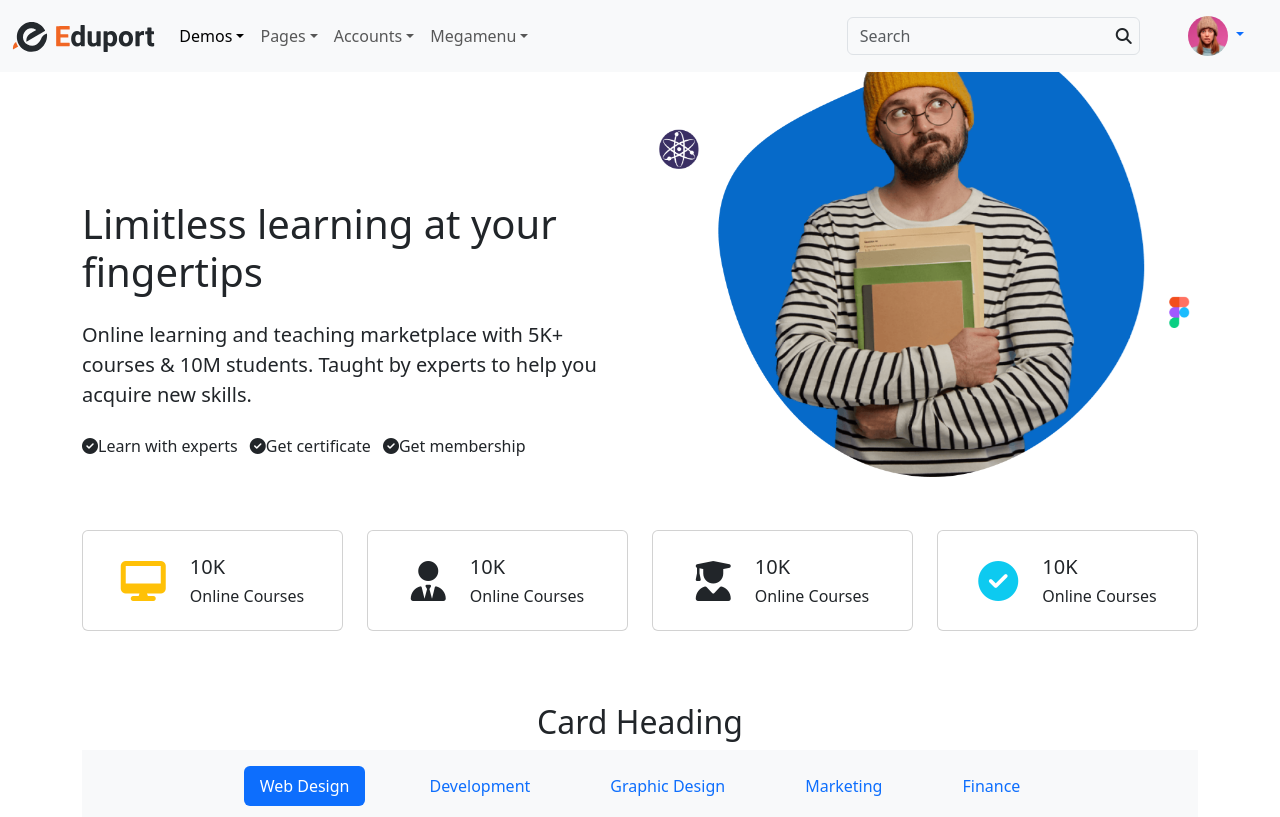
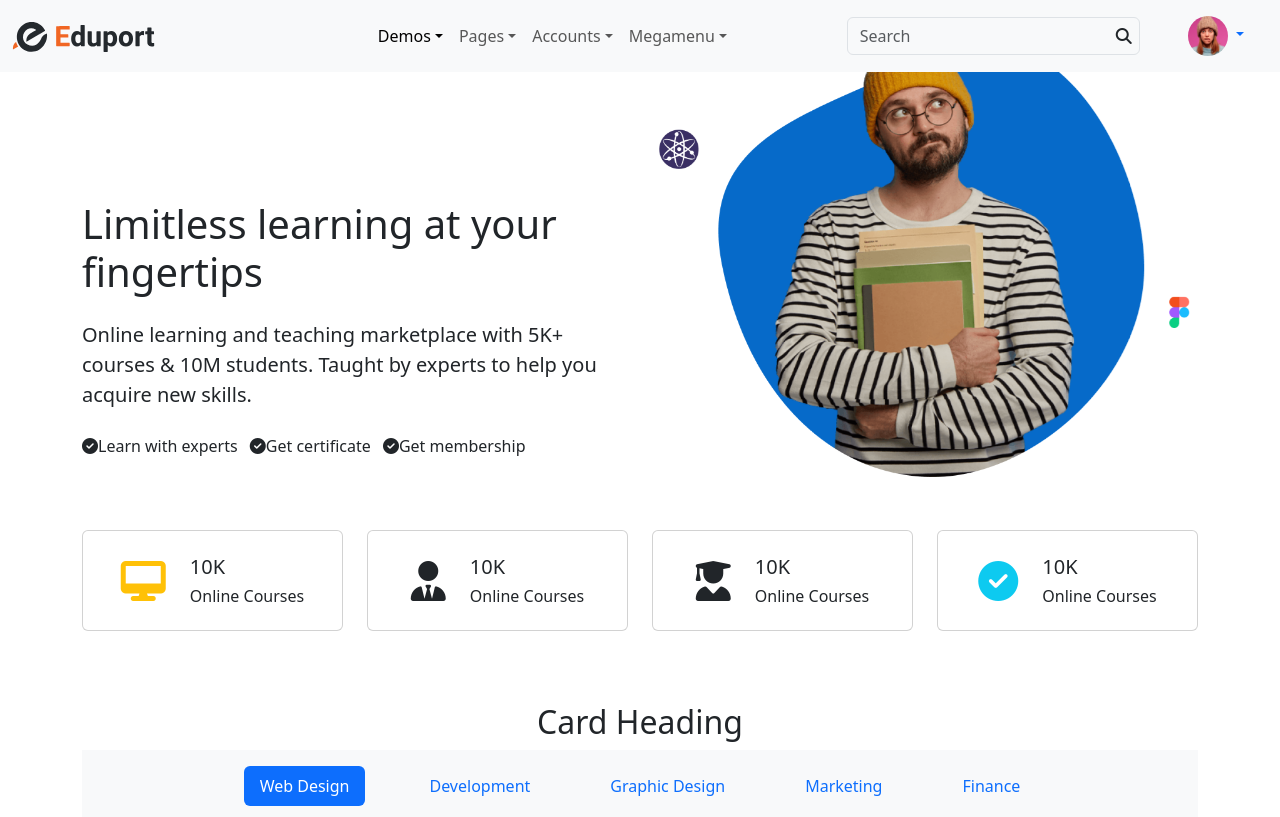
Before and after one commit to syedtuaha/Eduport, a plain HTML site: page index.html in a window 1280 px wide. Shown: the top 817 px of the page. Drawn offline with nearby package versions, Linux system fonts and the light colour scheme.

Commit message:
style.css

```diff
--- a/style.css
+++ b/style.css
@@ -1,3 +1,4 @@
+
 :root {
   --white: #6495ed;
 }
@@ -20,3 +21,7 @@ div.margin {
 div.bg-orange {
   background-color: orange !important;
 }
+
+.Pad {
+  padding-left: 20% !important;
+}
```
